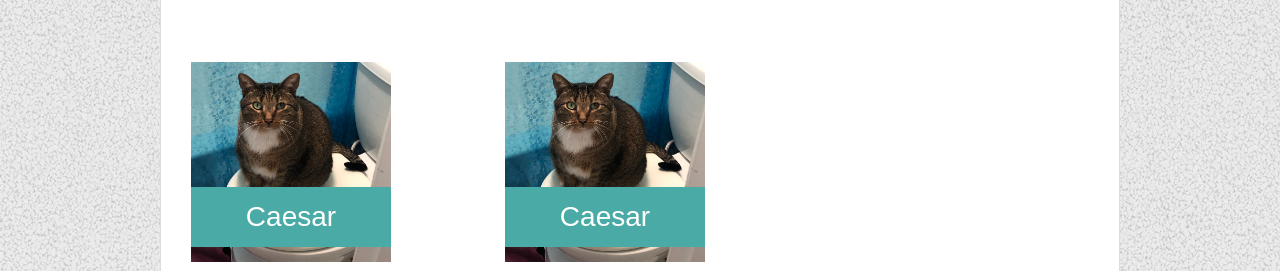
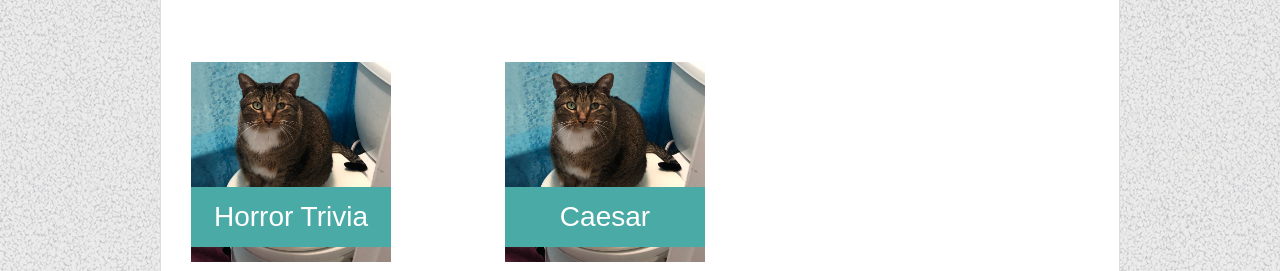
Before and after one commit to SummerDarcel/Bootstrap-Portfolio, a plain HTML site: page portfolio.html in a window 1280 px wide. Shown: the part 529-800 px from the top of the page. Drawn offline with nearby package versions, Linux system fonts and the light colour scheme.

Commit message:
added trivia

```diff
--- a/portfolio.html
+++ b/portfolio.html
@@ -49,9 +49,9 @@
                         <h3>Crystal Collector</h3>
                     </div>
                     <div class="cat">
-                        <img src="assets/images/cattoilet.jpg" style="width:200px;height:200px" alt="Caesar">
+                        <a href="https://summerdarcel.github.io/TriviaGame/" target="_blank"><img src="assets/images/cattoilet.jpg" style="width:200px;height:200px" alt="Horror Trivia"></a>
 
-                        <h3>Caesar</h3>
+                        <h3>Horror Trivia</h3>
                     </div>
                     <div class="cat">
                         <img src="assets/images/cattoilet.jpg" style="width:200px;height:200px" alt="Caesar">
```
